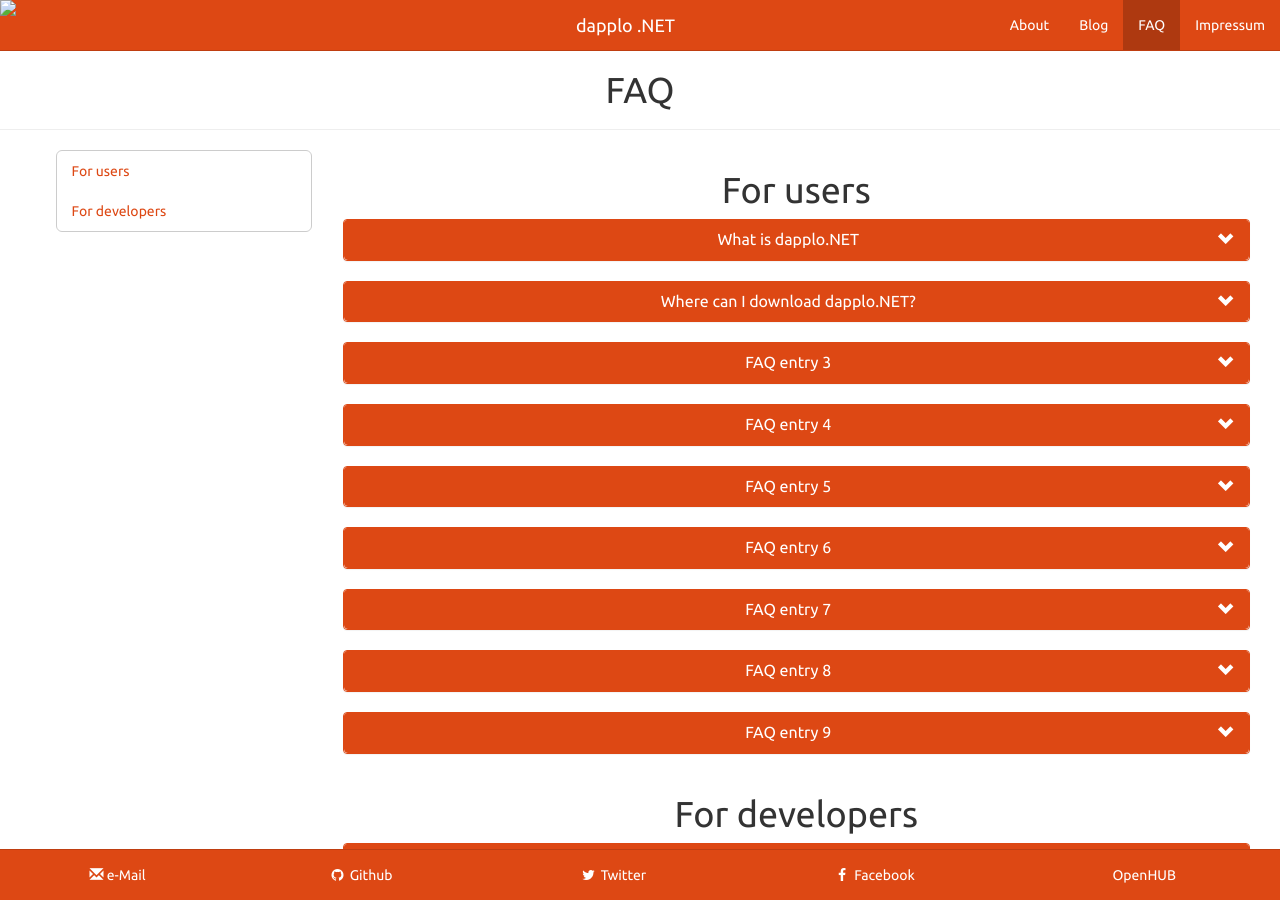
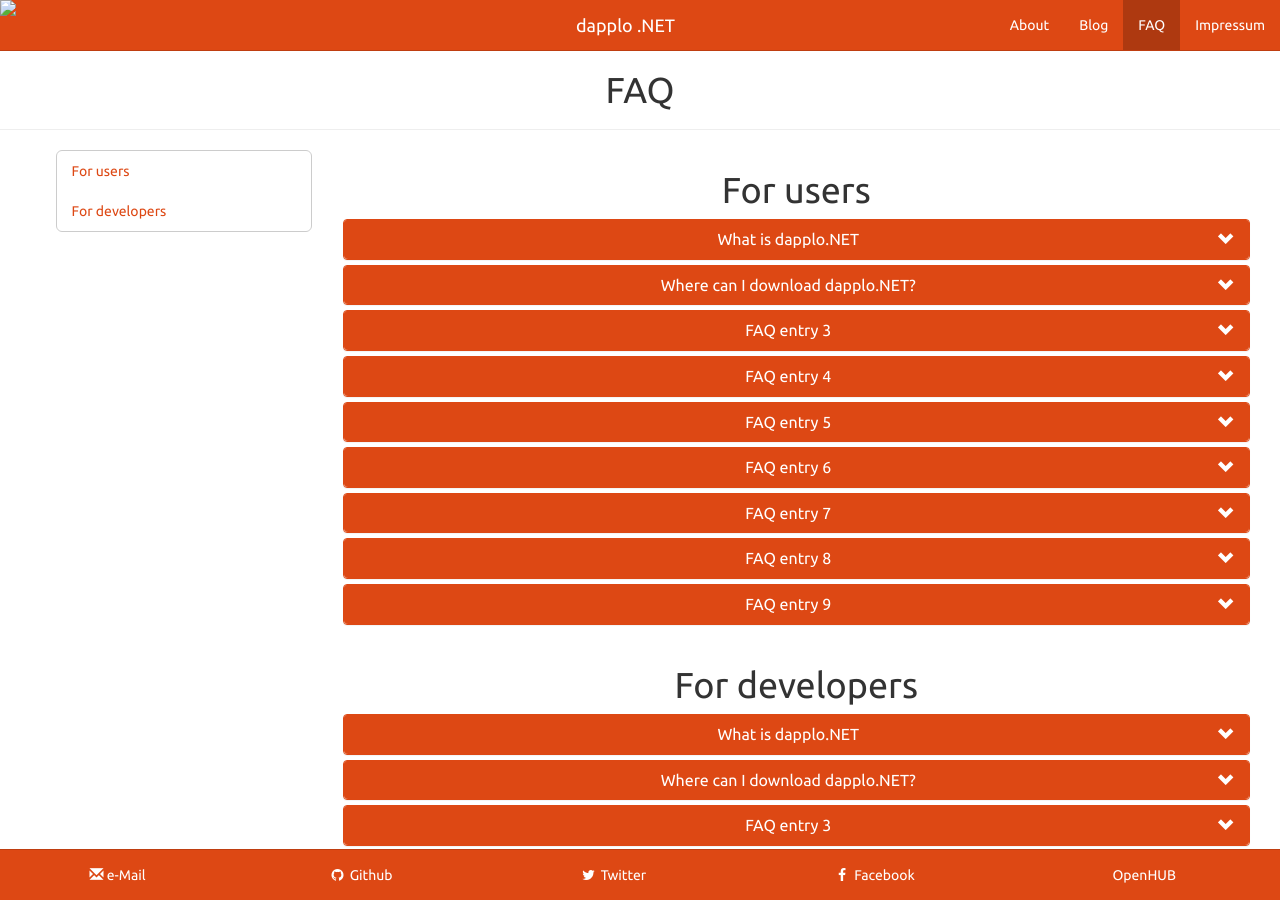
Before and after one commit to dapplo/dapplo.github.io, a Jekyll site: the page built from pages/faq.html, in a window 1280 px wide and 900 px high. Built offline with Jekyll 4.4.1, drawn with Linux system fonts in a browser that asks for light colours; Markdown is read by kramdown in place of the engine named in the settings.

Commit message:
Made the FAQ use an accordion.

```diff
--- a/pages/faq.html
+++ b/pages/faq.html
@@ -12,11 +12,12 @@ tags: show_in_header_menu
 
 <div class="col-md-9">
 	<h1 class="text-center">For users</h1>
+	<div id="user_accordion" class="panel-group">
 		{% assign sorted_pages = site.pages | sort:"sort_id" %}
 		{% for faq in sorted_pages %}
 			{% if faq.layout == "faq" and faq.url contains "user" %}
 			<div class="panel panel-primary" >
-			<div class="panel-heading btn btn-block" data-toggle="collapse" data-target="#user_{{ faq.sort_id }}">
+				<div class="panel-heading btn btn-block" data-toggle="collapse" data-parent="#user_accordion" data-target="#user_{{ faq.sort_id }}">
 					<h2 class="panel-title">{{ faq.title }}<span class="glyphicon glyphicon-chevron-down pull-right"/></h2>
 				</div>
 				<div id="user_{{ faq.sort_id }}" class="panel-collapse collapse">
@@ -28,14 +29,16 @@ tags: show_in_header_menu
 			{% endif %}
 		{% endfor %}
 	</div>
+</div>
 
 <div class="col-md-9 col-md-offset-3">
 	<h1 class="text-center">For developers</h1>
+	<div id="developer_accordion" class="panel-group">
 	{% assign sorted_pages = site.pages | sort:"sort_id" %}
 	{% for faq in sorted_pages %}
 		{% if faq.layout == "faq" and faq.url contains "developer" %}
 		<div class="panel panel-primary" >
-			<div class="panel-heading btn btn-block" data-toggle="collapse" data-target="#developer_{{ faq.sort_id }}">
+			<div class="panel-heading btn btn-block" data-toggle="collapse" data-parent="#developer_accordion" data-target="#developer_{{ faq.sort_id }}">
 				<h2 class="panel-title">{{ faq.title }}<span class="glyphicon glyphicon-chevron-down pull-right"/></h2>
 			</div>
 			<div id="developer_{{ faq.sort_id }}" class="panel-collapse collapse">
```
Lines whose indentation alone changed are shown as unchanged.
